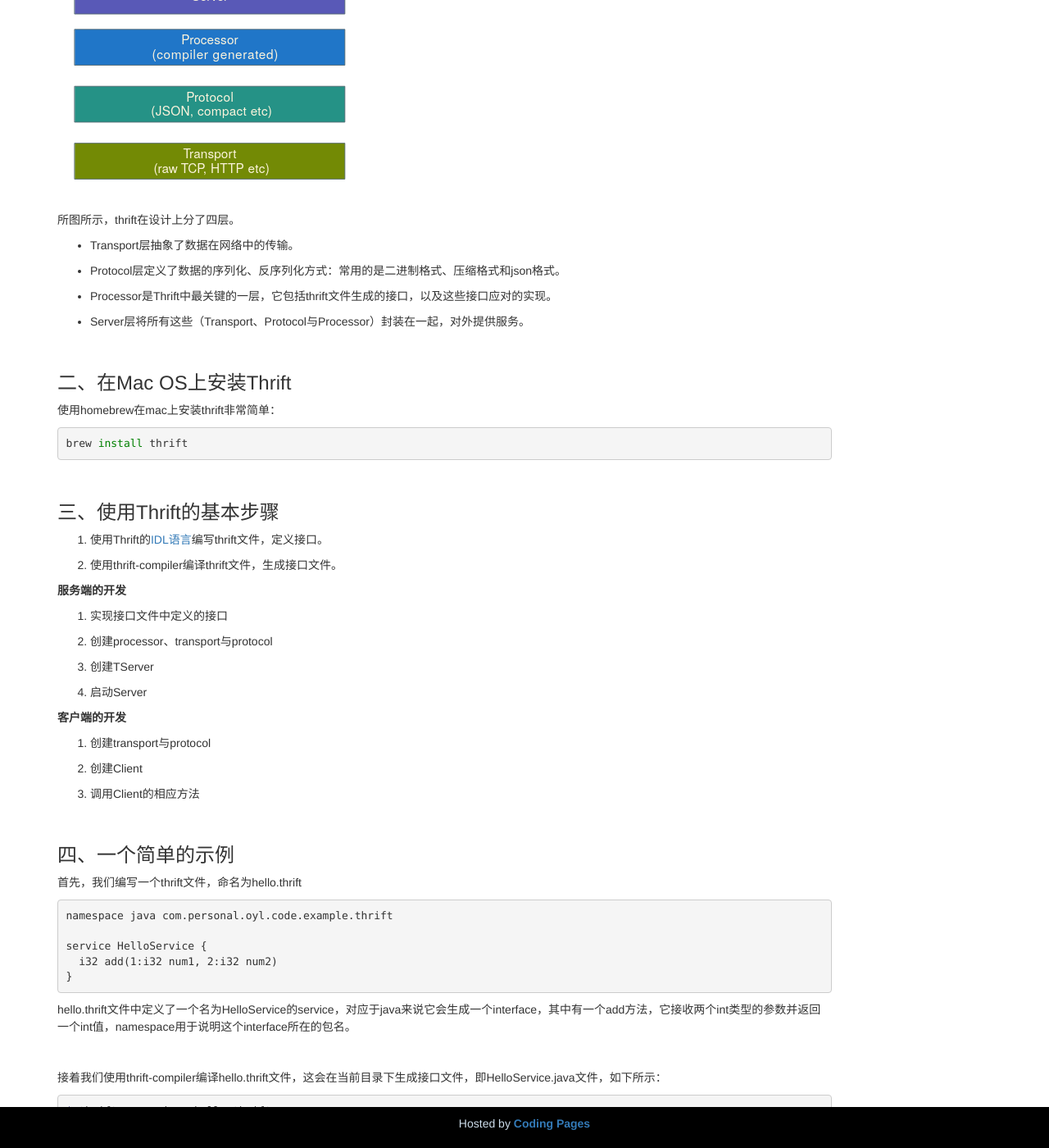
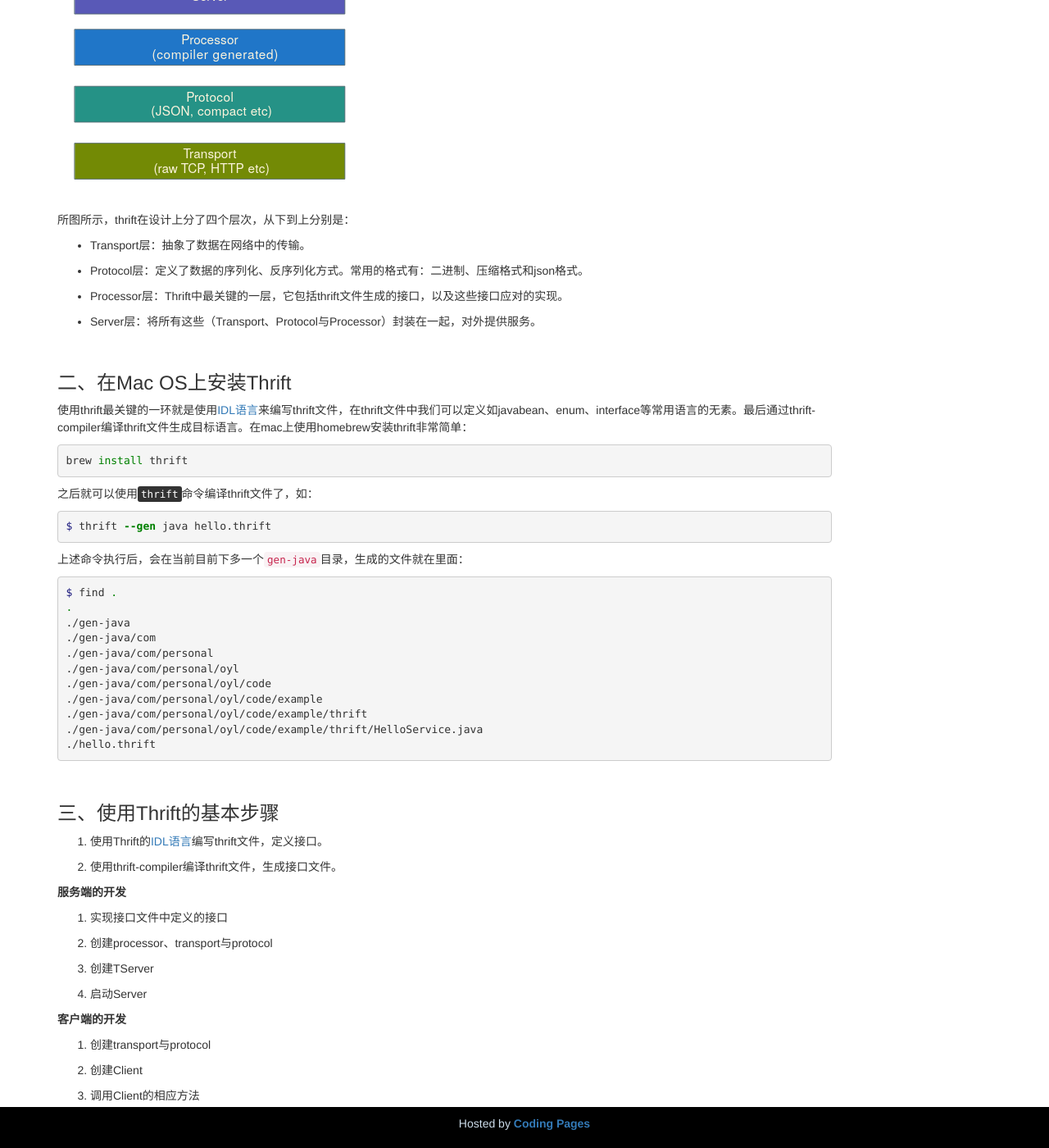
Before and after one commit to OuYangLiang/ouyangliang.github.io, a Jekyll site: the page built from _posts/2018-01-29-Thrift java入门.markdown, in a window 1280 px wide and 1400 px high, scrolled down 553 px. Shown: the whole window at 82% size. Built offline with Jekyll 4.4.1, drawn with Linux system fonts in a browser that asks for light colours; nearby versions of some CDN libraries; some of the changed text lies outside the part shown.

Commit message:
tidies up Thrift java入门

````diff
--- a/_posts/2017-08-15-zookeeper集群部署.markdown
+++ b/_posts/2017-08-15-zookeeper集群部署.markdown
@@ -9,7 +9,7 @@ description: 在centos上部署zookeeper集群
 
 **一、将zookeeper安装文件解压到/opt/local目录下面:**
 
-```
+```shell
 sudo tar -zxvf zookeeper-3.4.10.tar.gz -C /opt/local
 ```
 
--- a/_posts/2018-01-29-Thrift java入门.markdown
+++ b/_posts/2018-01-29-Thrift java入门.markdown
@@ -14,24 +14,46 @@ Thrift是一个RPC框架，由facebook开发，07年四月开放源码，08年5
 
 ![thrift network structure]({{site.baseurl}}/pic/thrift/1.svg)
 
-所图所示，thrift在设计上分了四层。
+所图所示，thrift在设计上分了四个层次，从下到上分别是：
 
-* Transport层抽象了数据在网络中的传输。
+* Transport层：抽象了数据在网络中的传输。
 
-* Protocol层定义了数据的序列化、反序列化方式：常用的是二进制格式、压缩格式和json格式。
+* Protocol层：定义了数据的序列化、反序列化方式。常用的格式有：二进制、压缩格式和json格式。
 
-* Processor是Thrift中最关键的一层，它包括thrift文件生成的接口，以及这些接口应对的实现。
+* Processor层：Thrift中最关键的一层，它包括thrift文件生成的接口，以及这些接口应对的实现。
 
-* Server层将所有这些（Transport、Protocol与Processor）封装在一起，对外提供服务。
+* Server层：将所有这些（Transport、Protocol与Processor）封装在一起，对外提供服务。
 
 <br/>
 
 ### 二、在Mac OS上安装Thrift
 
-使用homebrew在mac上安装thrift非常简单：
+使用thrift最关键的一环就是使用[IDL语言](http://thrift.apache.org/docs/idl)来编写thrift文件，在thrift文件中我们可以定义如javabean、enum、interface等常用语言的无素。最后通过thrift-compiler编译thrift文件生成目标语言。在mac上使用homebrew安装thrift非常简单：
 
 ```shell
 brew install thrift
+```
+
+之后就可以使用<kbd>thrift</kbd>命令编译thrift文件了，如：
+
+```shell
+$ thrift --gen java hello.thrift
+```
+
+上述命令执行后，会在当前目前下多一个`gen-java`目录，生成的文件就在里面：
+
+```shell
+$ find .
+.
+./gen-java
+./gen-java/com
+./gen-java/com/personal
+./gen-java/com/personal/oyl
+./gen-java/com/personal/oyl/code
+./gen-java/com/personal/oyl/code/example
+./gen-java/com/personal/oyl/code/example/thrift
+./gen-java/com/personal/oyl/code/example/thrift/HelloService.java
+./hello.thrift
 ```
 
 <br/>
@@ -114,7 +136,7 @@ public class HelloService {
 
 <br/>
 
-首先需要引入thrift的类库，如果使用maven的话，可以在pom.xml文件中增加libthrift的依赖：
+接下来需要引入thrift的类库，如果使用maven的话，可以在pom.xml文件中增加libthrift的依赖：
 
 ```xml
 <dependency>
@@ -139,7 +161,9 @@ public class HelloServiceImpl implements HelloService.Iface{
 }
 ```
 
-最后通过Thrift提供的类库，将我们的服务爆露出去：
+<br/>
+
+最后通过libthrift提供的类库，将我们的服务爆露出去：
 
 ```java
 public class HelloServer {
@@ -192,4 +216,4 @@ public class HelloClient {
 
 <br/>
 
-Thrift提供了不同类型的Server、Protocol及Transport，后面一篇博客我们会介绍它们之间的优略!!!
+至此，Thrift的入门介绍算是结束了，但是Thrift提供了不同类型的Server、Protocol及Transport，针对不同的场景、要求，他们表现有很大的不同，后面一篇博客我们会介绍它们之间的优略!!!
````
